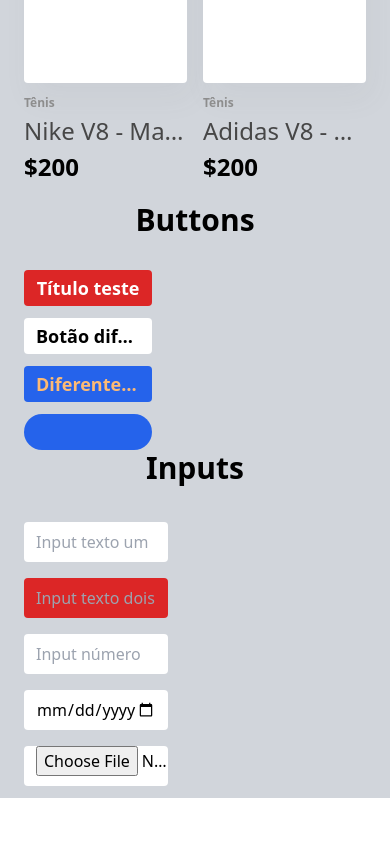
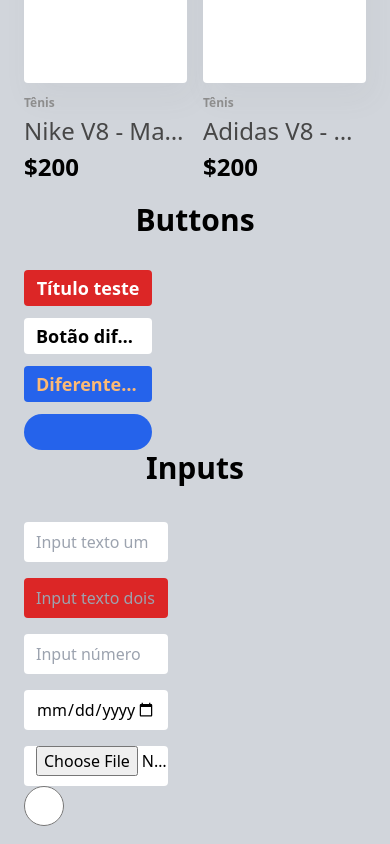
Before and after one commit to devsamuellgc/drip-store, a React (Vite) app in the folder client/: page / in a window 390 px wide. Shown: the part 3228-4072 px from the top of the page. Before the commit the page ends 4026 px from the top, so only its background shows below. Built offline with nearby package versions, Linux system fonts and the light colour scheme.

Commit message:
Ajuste na responsividade dos cards

```diff
--- a/client/src/components/Card.jsx
+++ b/client/src/components/Card.jsx
@@ -1,6 +1,6 @@
 export default function Card(props) {
   return (
-    <div className={`h-[439px] max-w-72 flex flex-col gap-3`}>
+    <div className={`h-[439px] max-w-[288px] flex flex-col gap-3`}>
       <div
         className={`
             w-full
--- a/client/src/pages/UiTest.jsx
+++ b/client/src/pages/UiTest.jsx
@@ -27,6 +27,9 @@ export default function UiTest() {
           <Input type="date" />
           <Input type="file" className="min-w-fit" />
         </div>
+        <div>
+          <input className='w-10 h-10' type="radio" name="tam" />
+        </div>
       </main>
     </>
   );
```
